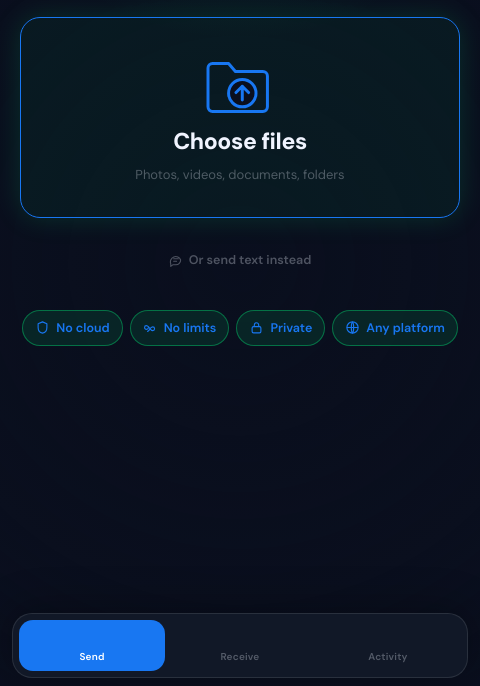
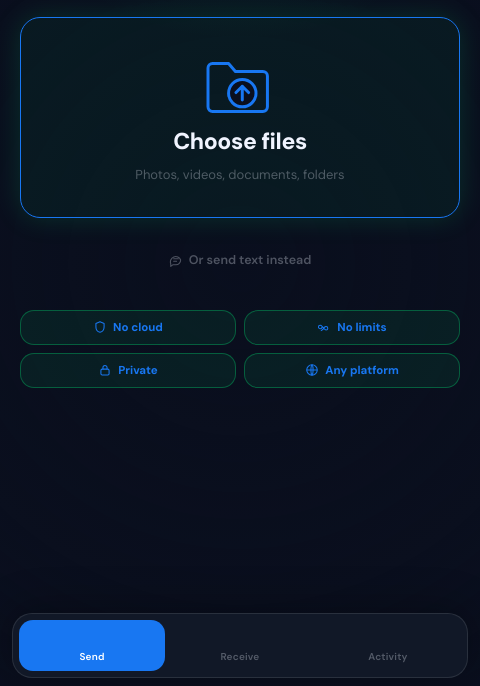
Before and after one commit to simonjhuan/goodfile, an Electron app: page www/index.html in a window 480 px wide. Shown: the part 158-844 px from the top of the page. Drawn offline with nearby package versions, Linux system fonts and the light colour scheme.

Commit message:
Use a balanced layout for feature chips

```diff
--- a/www/index.html
+++ b/www/index.html
@@ -231,10 +231,10 @@
     .choose-s{font-size:13px;color:var(--t3)}
     .text-link{display:flex;align-items:center;justify-content:center;gap:6px;width:100%;margin-top:12px;padding:6px;border-radius:10px;border:none;background:transparent;color:var(--t3);font-family:inherit;font-size:12.5px;font-weight:600;cursor:pointer}
     .text-link svg{width:14px;height:14px;color:var(--t3)}
-    .trust{display:flex;gap:7px;justify-content:center;margin-top:20px}
-    .trust-pill{display:inline-flex;align-items:center;gap:6px;padding:9px 12px;border-radius:100px;border:1px solid rgba(0,230,118,.4);background:rgba(0,230,118,.1);color:var(--green);font-size:12.5px;font-weight:600;white-space:nowrap}
-    .trust-pill svg{width:15px;height:15px;color:var(--green);flex-shrink:0}
-    @media(max-width:360px){.trust-pill{padding:8px 10px;font-size:11.5px;gap:5px}}
+    .trust{display:grid;grid-template-columns:repeat(2,minmax(0,1fr));gap:8px;width:100%;margin-top:20px}
+    .trust-pill{display:flex;align-items:center;justify-content:center;gap:6px;min-width:0;padding:9px 8px;border-radius:14px;border:1px solid rgba(0,230,118,.32);background:rgba(0,230,118,.08);color:var(--green);font-size:11.5px;font-weight:650;white-space:nowrap}
+    .trust-pill svg{width:14px;height:14px;color:var(--green);flex-shrink:0}
+    @media(max-width:360px){.trust{gap:6px}.trust-pill{padding:8px 6px;font-size:10.5px;gap:4px}.trust-pill svg{width:13px;height:13px}}
     /* ===== Settings sheet ===== */
     .sheet-back{position:fixed;inset:0;z-index:800;background:rgba(0,0,0,.55);opacity:0;pointer-events:none;transition:opacity .2s}
     .sheet-back.on{opacity:1;pointer-events:auto}
```
